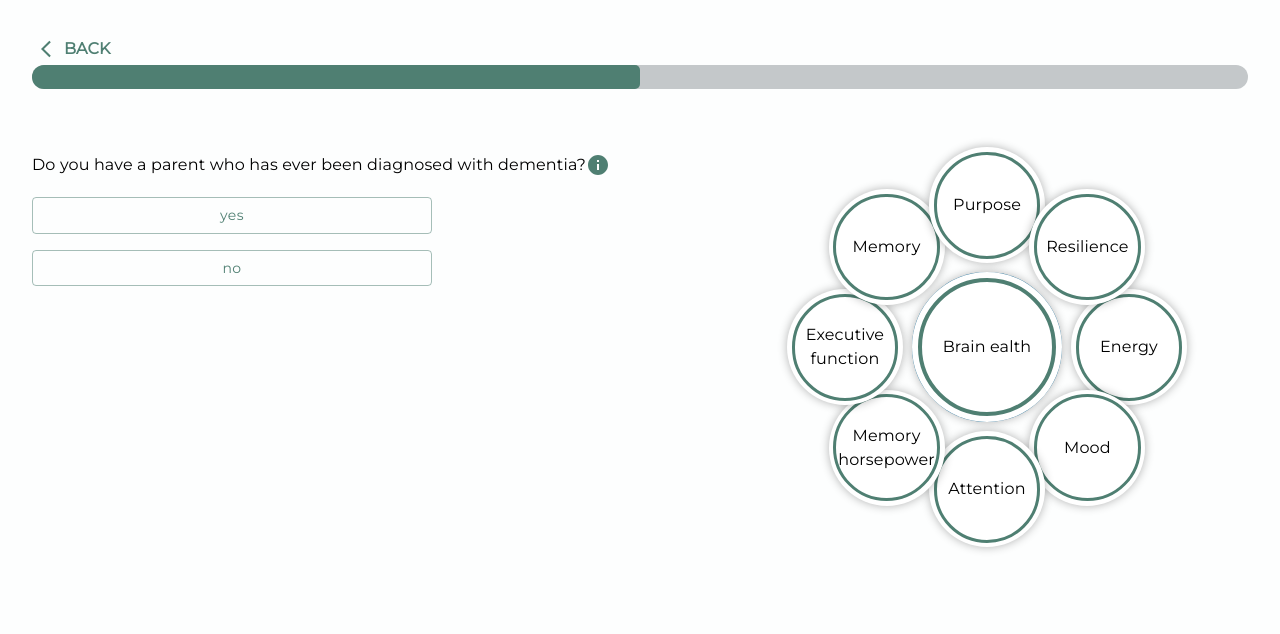
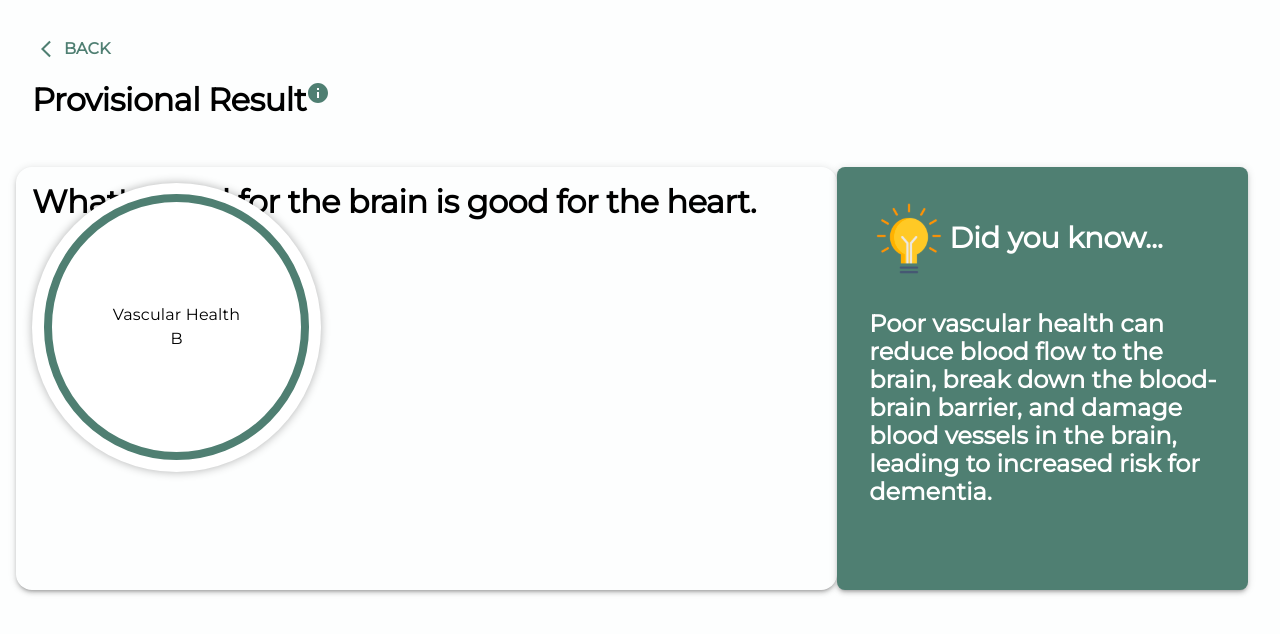
Before and after one commit to PatGousseau/alzheimers-prevention, a React (Create React App) app in the folder frontend/: page / in a window 1280 px wide. Shown: the top 634 px of the page. Built offline with nearby package versions, Linux system fonts and the light colour scheme.

Commit message:
basic provisional result page)

```diff
--- a/frontend/src/App.tsx
+++ b/frontend/src/App.tsx
@@ -11,6 +11,7 @@ import { Upload } from './pages/Upload';
 import { GeneProvider } from './context/geneContext';
 import { Survey } from './pages/Survey';
 import { SurveyProvider } from './context/surveyContext';
+import { ProvisionalResults } from './pages/ProvisionalResults';
 
 
 function App() {
@@ -30,6 +31,10 @@ function App() {
       },
       h1: {
         fontSize: 32,
+        fontWeight: 'bold',
+      },
+      h2: {
+        fontSize: 29,
         fontWeight: 'bold',
       },
       h3: {
@@ -69,7 +74,8 @@ function App() {
       <SurveyProvider>
       <GeneProvider>
         <Routes>
-          <Route path="/" element={<Survey />} />
+        <Route path="/" element={<ProvisionalResults />} />
+          {/* <Route path="/" element={<Survey />} /> */}
           {/* <Route path="/" element={<Upload />} /> */}
           <Route path="/overview" element={<Overview />} />
           <Route path="/polygenic-risk-score" element={<PolygenicRiskScore />} />
--- a/frontend/src/components/BackButton.tsx
+++ b/frontend/src/components/BackButton.tsx
@@ -13,7 +13,7 @@ const BackButton = () => {
   };
 
   return (
-    <Stack direction="row" justifyContent="flex-start">
+    <Stack direction="row" justifyContent="flex-start" sx={{mb:2}}>
       <Button
         size="medium"
         startIcon={<ArrowBackIosNewIcon />}
--- a/frontend/src/components/CircleWithRing.tsx
+++ b/frontend/src/components/CircleWithRing.tsx
@@ -6,8 +6,8 @@ interface CircleWithRingProps {
   letter: string;
   width: number;
   height: number;
-  top: number;
-  left: number;
+  top?: number;
+  left?: number;
 }
 
 const CircleWithRing: React.FC<CircleWithRingProps> = ({
--- /dev/null
+++ b/frontend/src/pages/ProvisionalResults.tsx
@@ -0,0 +1,74 @@
+import { Alert, Button, CircularProgress, FormControl, FormControlLabel, FormLabel, Grid, LinearProgress, Radio, RadioGroup, Stack, Typography, linearProgressClasses, styled } from "@mui/material";
+import axios from "axios";
+import { FC, useContext, useState } from "react";
+import { Question } from "../components/Question";
+import { MultipleChoiceInput } from "../components/MultipleChoiceInput";
+import BackButton from "../components/BackButton";
+import { ProgressBar } from "../components/ProgressBar";
+import { LetterCircle } from "../components/LetterCircle";
+import CircleFormation from "../components/CircleFormation";
+import { EvidenceToolTip } from "../components/EvidenceToolTip";
+import { Circle } from "../components/Circle";
+import CircleWithRing from "../components/CircleWithRing";
+import {ReactComponent as Lightbulb} from "../assets/light-bulb.svg";
+
+
+export const ProvisionalResults: FC = () => {
+
+
+  return (
+    <Stack sx={{ m: 4 }}>
+      <BackButton />
+      <Stack direction={"row"} sx={{mb:8}}>
+        <Typography variant="h1">Provisional Result</Typography>
+        <EvidenceToolTip
+          text={
+            "This rapid health assessment is meant to provide you with a high level sense of your health risk. To get a more accurate understanding of your health, you may also take our in-depth risk assessment, which takes in additional information like lab results and genetic tests."
+          }
+        />
+      </Stack>
+
+      <Grid container spacing={2} sx={{ pb: 4 }}>
+        <Grid
+          item
+          xs={8}
+          sx={{
+            boxShadow: 3,
+            borderRadius: "16px",
+            height: "423px",
+          }}
+        >
+          <Stack direction={"row"}>
+            <CircleWithRing
+              header={"Vascular Health"}
+              letter={"B"}
+              width={289}
+              height={289}
+            />
+            <Typography variant="h1">
+              What's good for the brain is good for the heart.
+            </Typography>
+          </Stack>
+        </Grid>
+        <Grid
+          item
+          xs={4}
+          sx={{ boxShadow: 3, borderRadius: "8px", backgroundColor: "#4F7F72" }}
+        >
+<Stack sx={{ justifyContent: "center", padding:2 }}>
+  <Stack direction="row" alignItems="center" pb={4}>
+    <Lightbulb />
+    <Typography variant="h2" color="#FFFFFF">
+      Did you know...
+    </Typography>
+  </Stack>
+
+  <Typography variant="h3" color="#FFFFFF">
+    Poor vascular health can reduce blood flow to the brain, break down the blood-brain barrier, and damage blood vessels in the brain, leading to increased risk for dementia.
+  </Typography>
+</Stack>
+        </Grid>
+      </Grid>
+    </Stack>
+  );
+};
```
Also changed, not shown: frontend/src/assets/light-bulb.svg (added).
